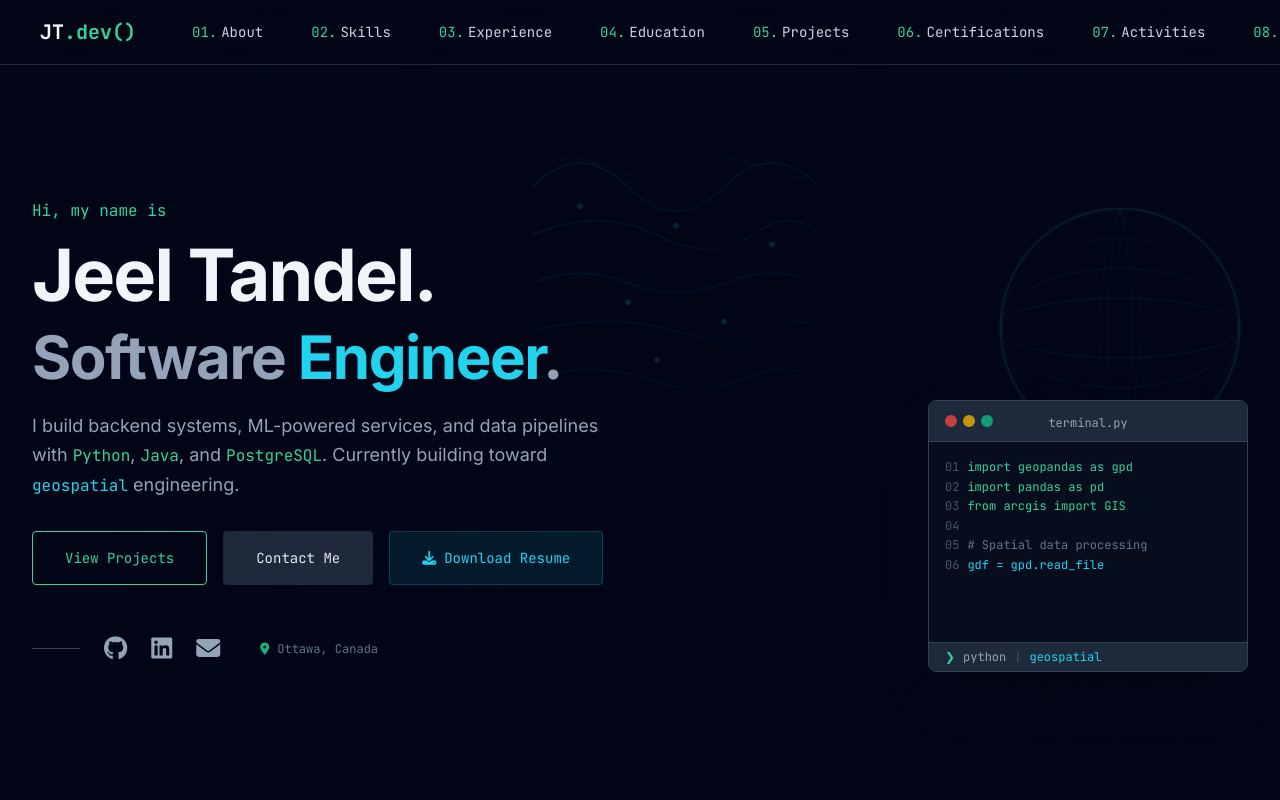
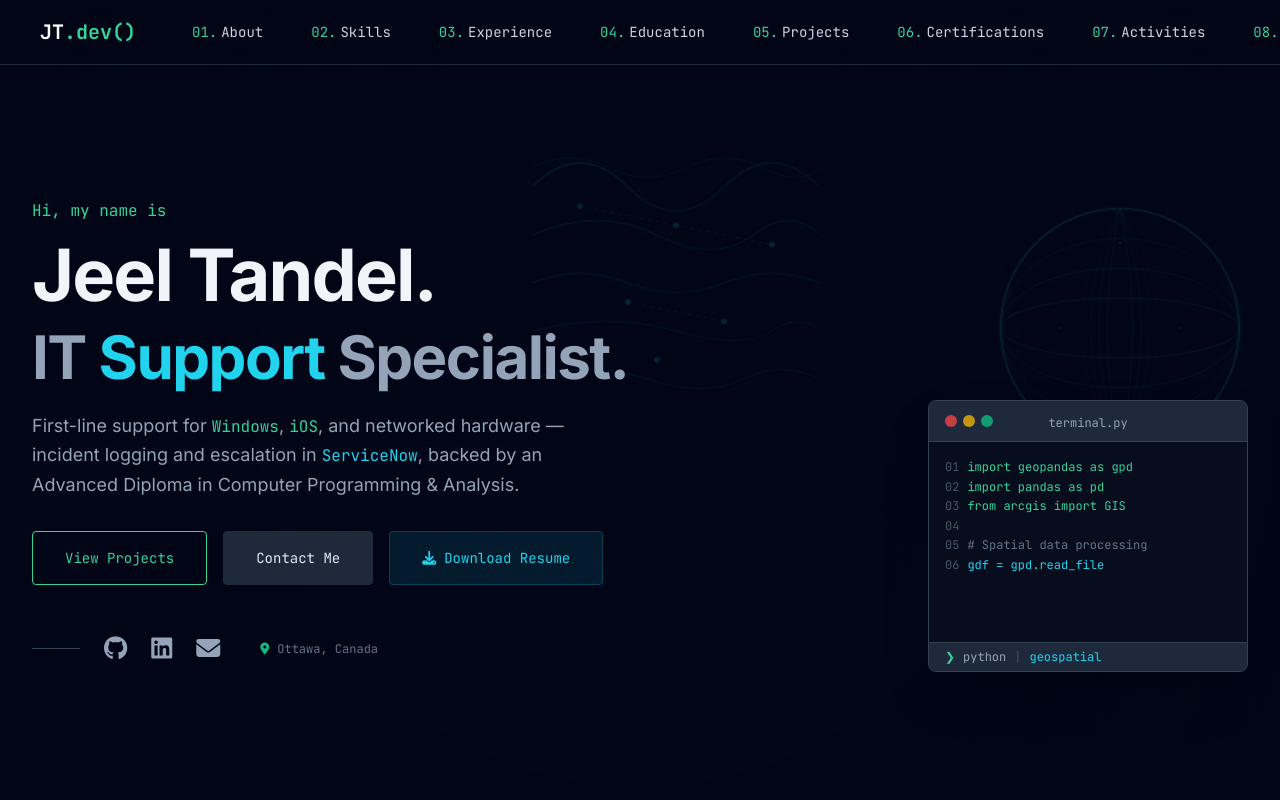
Before and after one commit to jeelsgit/personal-portfolio, a React (Vite) app: page / in a window 1280 px wide. Shown: the top 800 px of the page. Built offline with nearby package versions, Linux system fonts and the light colour scheme.

Commit message:
Revise Hero component text for role clarity
Updated the Hero component to reflect new roles and responsibilities in the description.

```diff
--- a/components/Hero.tsx
+++ b/components/Hero.tsx
@@ -31,15 +31,16 @@ const Hero: React.FC = () => {
         </div>
 
         <h2 className="text-4xl md:text-6xl font-bold text-slate-400 mb-6 tracking-tight">
-          Software <span className="text-cyan-400">Engineer</span>.
+          IT <span className="text-cyan-400">Support</span> Specialist.
         </h2>
 
         <p className="max-w-xl text-slate-400 text-lg mb-8 leading-relaxed">
-          I build backend systems, ML-powered services, and data pipelines with{' '}
-          <span className="text-emerald-400 font-mono text-base">Python</span>,{' '}
-          <span className="text-emerald-400 font-mono text-base">Java</span>, and{' '}
-          <span className="text-emerald-400 font-mono text-base">PostgreSQL</span>.
-          Currently building toward <span className="text-cyan-400 font-mono text-base">geospatial</span> engineering.
+          First-line support for{' '}
+          <span className="text-emerald-400 font-mono text-base">Windows</span>,{' '}
+          <span className="text-emerald-400 font-mono text-base">iOS</span>, and networked
+          hardware — incident logging and escalation in{' '}
+          <span className="text-cyan-400 font-mono text-base">ServiceNow</span>, backed by an
+          Advanced Diploma in Computer Programming & Analysis.
         </p>
 
         <div className="flex flex-col sm:flex-row gap-4 mb-12">
```
